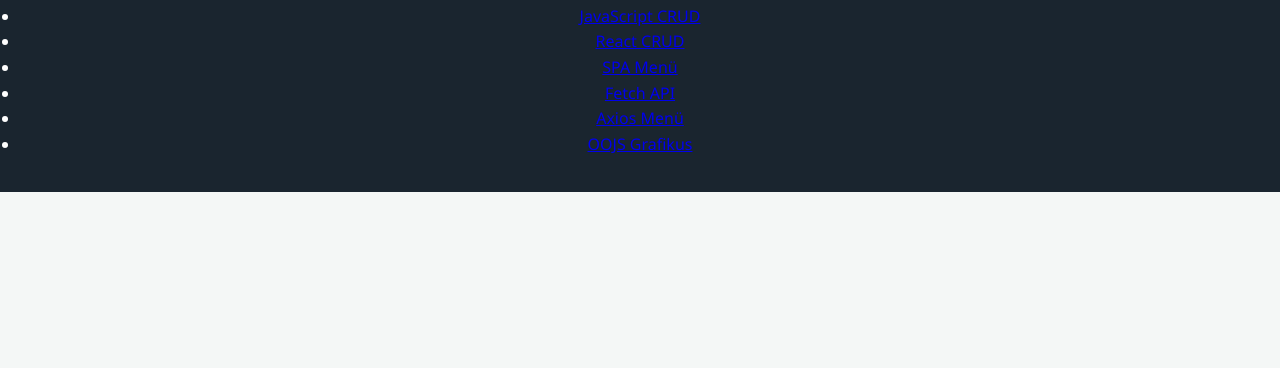
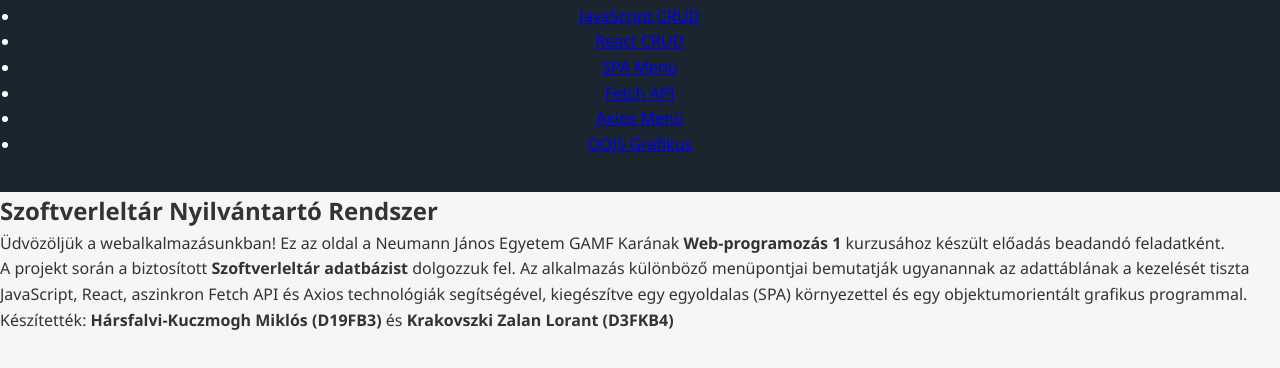
Before and after one commit to duoptikbt95/web_1_beadando_elo-git-, a plain HTML site: page index.html in a window 1280 px wide. Shown: the part 108-476 px from the top of the page. Drawn offline with Linux system fonts and the light colour scheme.

Commit message:
index.html

```diff
--- a/index.html
+++ b/index.html
@@ -23,6 +23,18 @@
         </nav>
     </header>
 
+    <main class="container">
+        <section class="welcome-box">
+            <h2>Szoftverleltár Nyilvántartó Rendszer</h2>
+            <p>Üdvözöljük a webalkalmazásunkban! Ez az oldal a Neumann János Egyetem GAMF Karának <strong>Web-programozás 1</strong> kurzusához készült előadás beadandó feladatként.</p>
+            <p>A projekt során a biztosított <strong>Szoftverleltár adatbázist</strong> dolgozzuk fel. Az alkalmazás különböző menüpontjai bemutatják ugyanannak az adattáblának a kezelését tiszta JavaScript, React, aszinkron Fetch API és Axios technológiák segítségével, kiegészítve egy egyoldalas (SPA) környezettel és egy objektumorientált grafikus programmal.</p>
+
+        </section>
+    </main>
+
+    <footer>
+        <p>Készítették: <strong>Hársfalvi-Kuczmogh Miklós (D19FB3)</strong> és <strong>Krakovszki Zalan Lorant (D3FKB4)</strong></p>
+    </footer>
 
 </body>
 </html>
```
